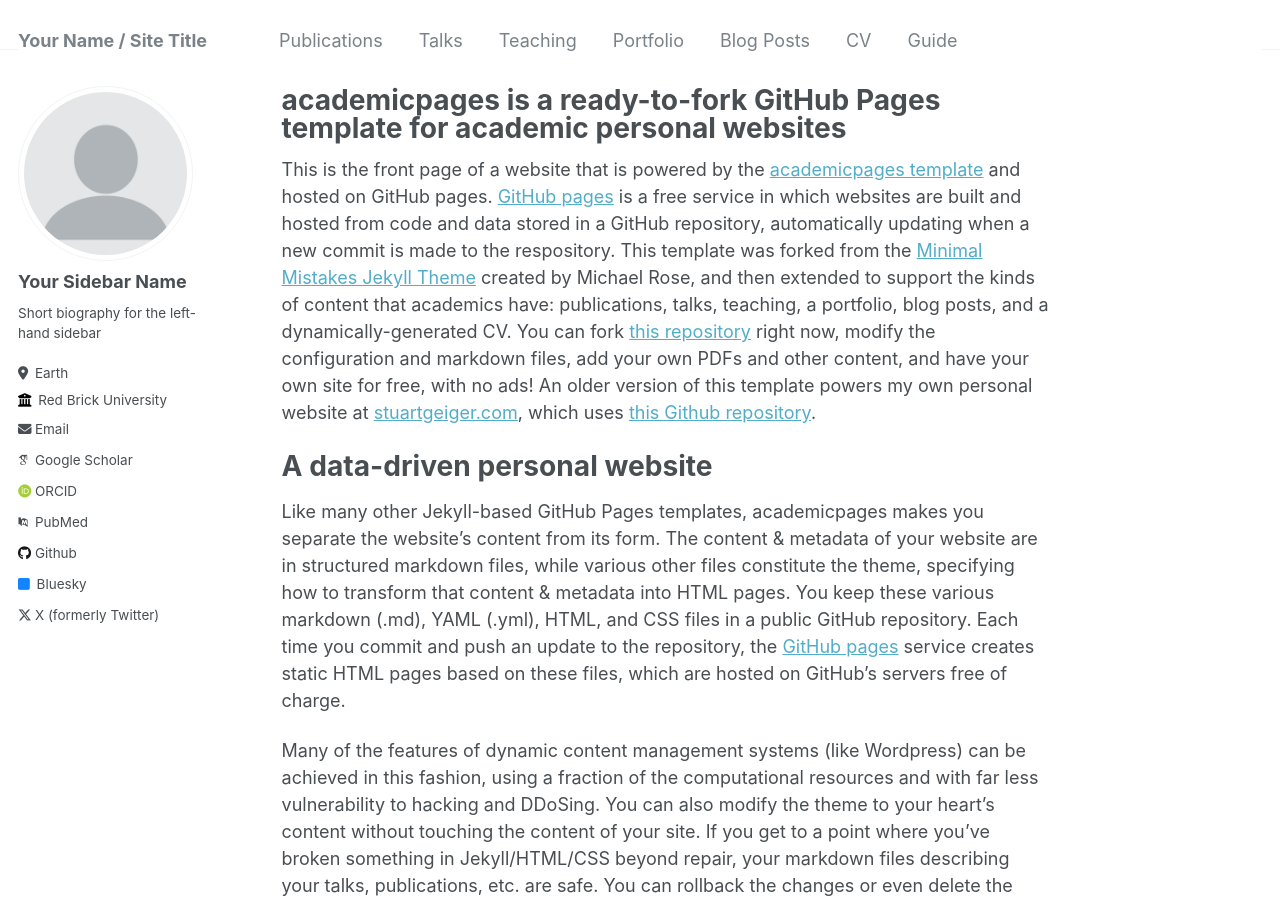
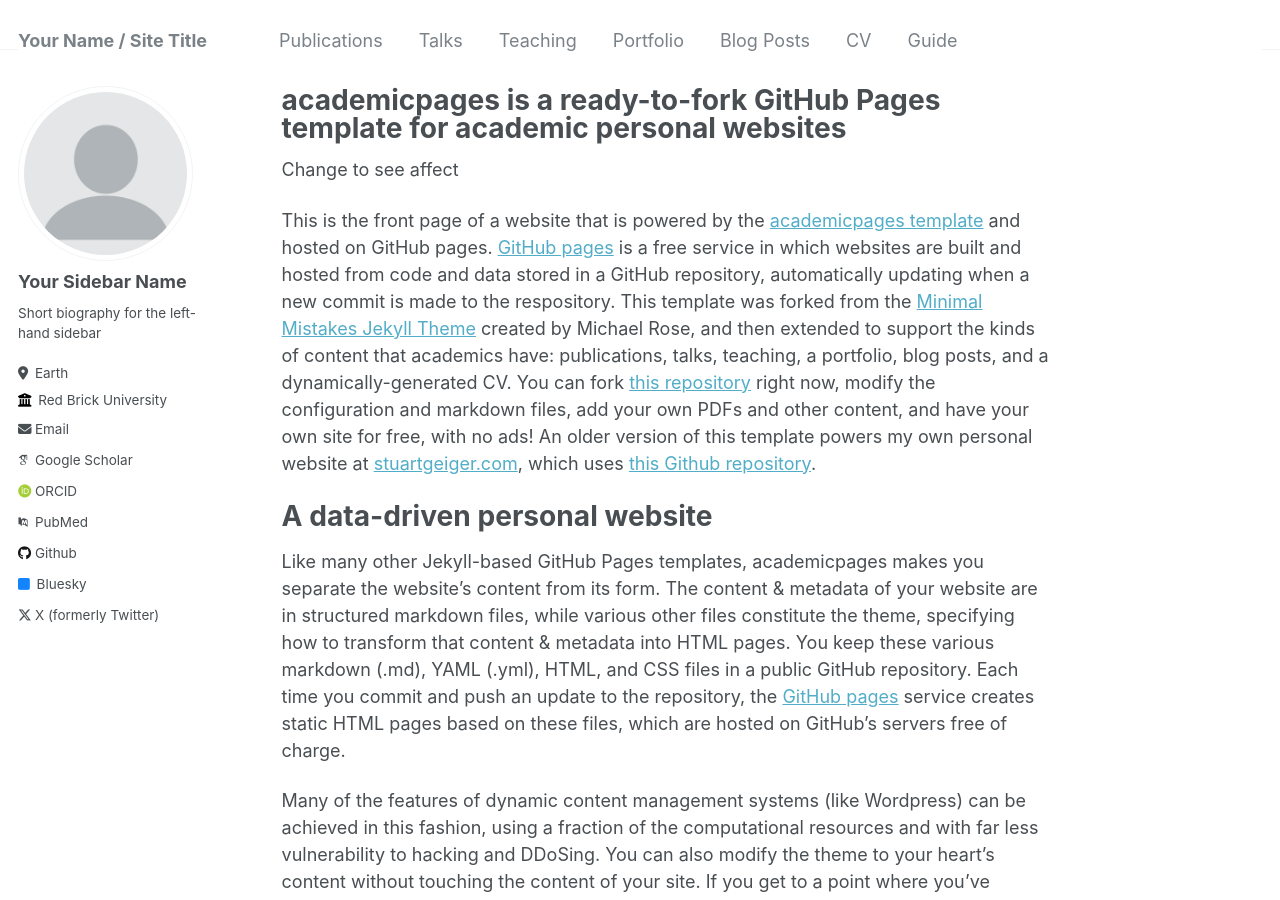
Before and after one commit to davidrlarue/davidrlarue.github.io, a Jekyll site: the page built from _pages/about.md, in a window 1280 px wide and 900 px high. Built offline with Jekyll 4.4.1, drawn with Linux system fonts in a browser that asks for light colours; some web fonts are replaced.

Commit message:
Make a test change

```diff
--- a/_pages/about.md
+++ b/_pages/about.md
@@ -6,6 +6,9 @@ redirect_from:
   - /about/
   - /about.html
 ---
+
+Change to see affect
+
 
 This is the front page of a website that is powered by the [academicpages template](https://github.com/academicpages/academicpages.github.io) and hosted on GitHub pages. [GitHub pages](https://pages.github.com) is a free service in which websites are built and hosted from code and data stored in a GitHub repository, automatically updating when a new commit is made to the respository. This template was forked from the [Minimal Mistakes Jekyll Theme](https://mmistakes.github.io/minimal-mistakes/) created by Michael Rose, and then extended to support the kinds of content that academics have: publications, talks, teaching, a portfolio, blog posts, and a dynamically-generated CV. You can fork [this repository](https://github.com/academicpages/academicpages.github.io) right now, modify the configuration and markdown files, add your own PDFs and other content, and have your own site for free, with no ads! An older version of this template powers my own personal website at [stuartgeiger.com](http://stuartgeiger.com), which uses [this Github repository](https://github.com/staeiou/staeiou.github.io).
 
```
